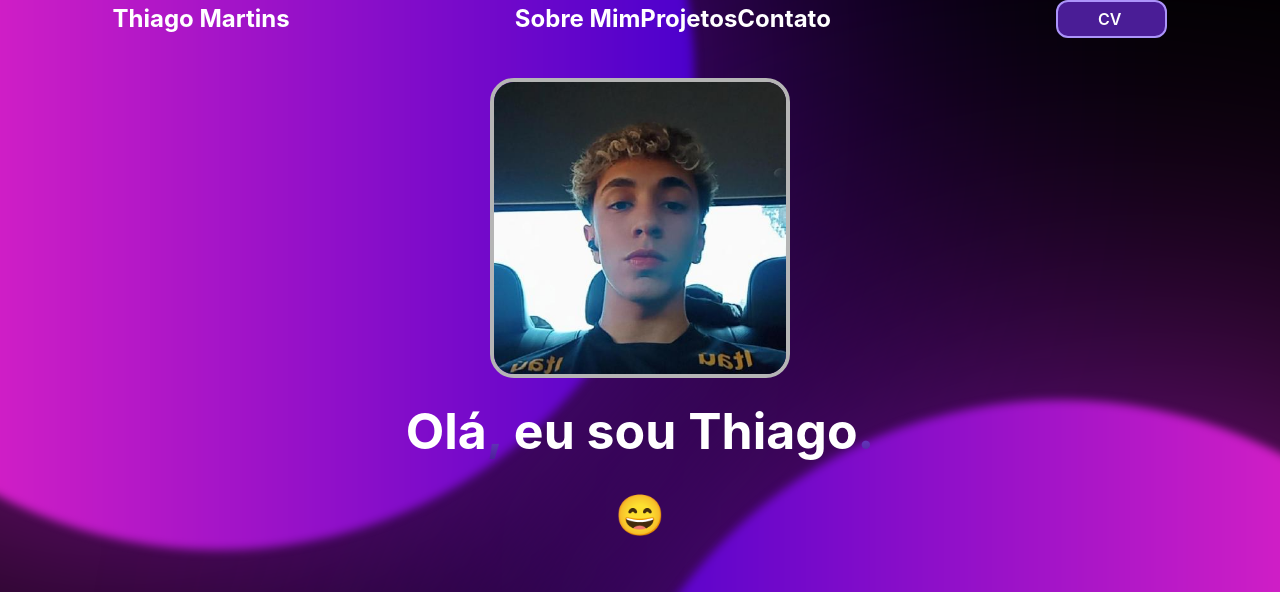
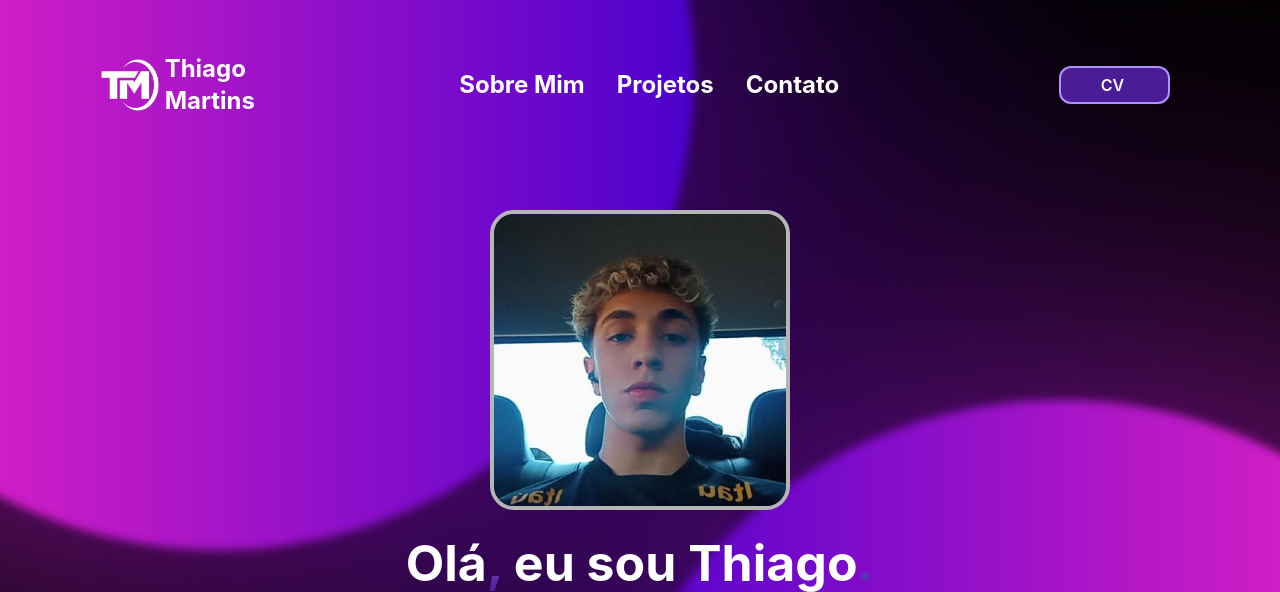
Before and after one commit to 0thigs/Portfolio_Digital, a Flask app: page / in a window 1280 px wide; the page is wider, and only the part inside the window is pictured. Shown: the top 592 px of that part. Run offline with Flask 3, Linux system fonts and the light colour scheme; some libraries are stand-ins or nearby versions.

Commit message:
🧱templates: update header template

```diff
--- a/api/templates/components/header.html
+++ b/api/templates/components/header.html
@@ -1,9 +1,10 @@
-<header class="flex flex-wrap md:flex-nowrap justify-around items-center w-full py-[50px] font-bold text-white text-2xl   delay-[300ms] duration-[600ms] taos:[transform:translate3d(200px,-200px,0)] taos:opacity-0"  data-taos-offset="500">
-         <div class="hidden md:block">
+<header class="header">
+         <div class="headerTitle">
+            <img class="logo" src="{{url_for('static', filename='images/LogoTm.png')}}">
             <h1>Thiago Martins</h1>
          </div>
 
-         <div class="flex gap-[32px]">
+         <div class="links-container">
             <a href="{{ url_for('homepage') }}">
                Sobre Mim
             </a>
```
Lines whose indentation alone changed are shown as unchanged.
